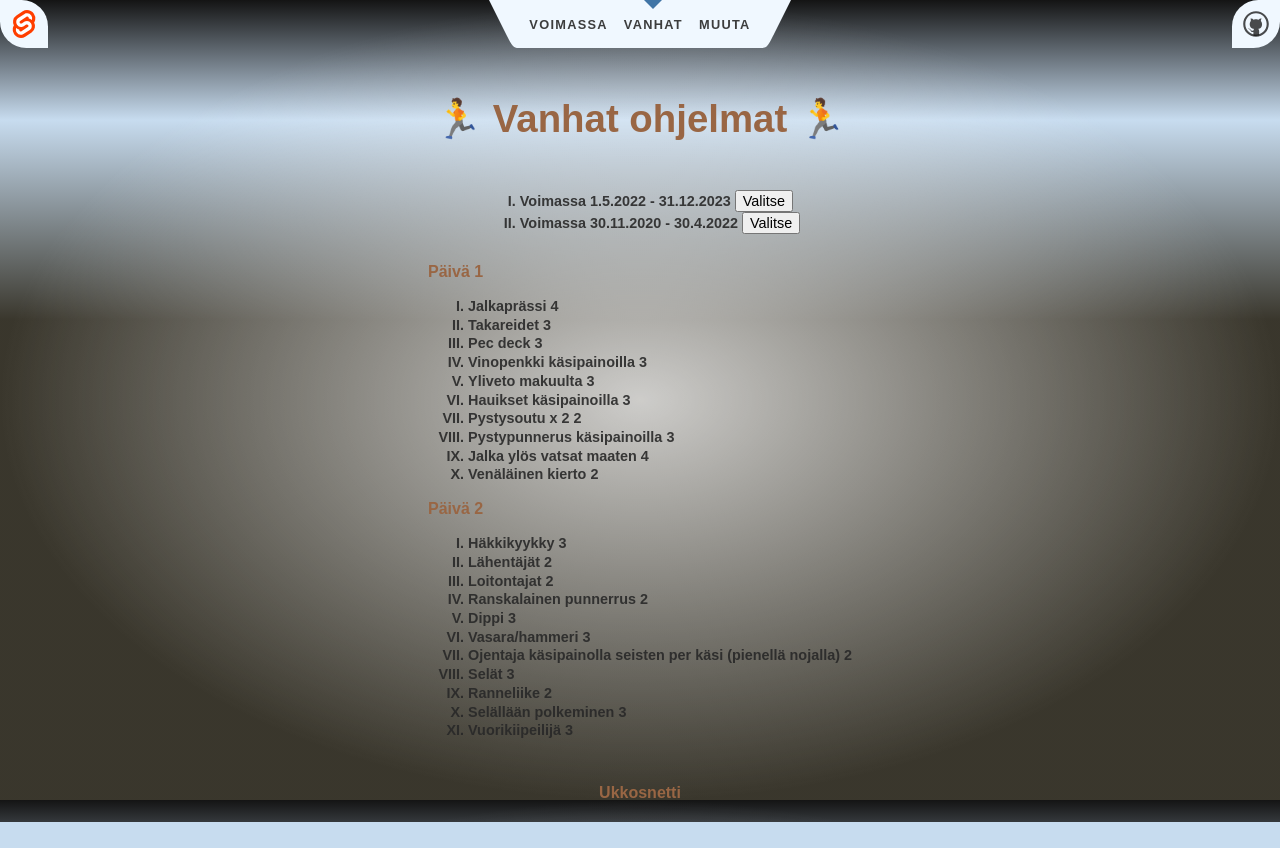
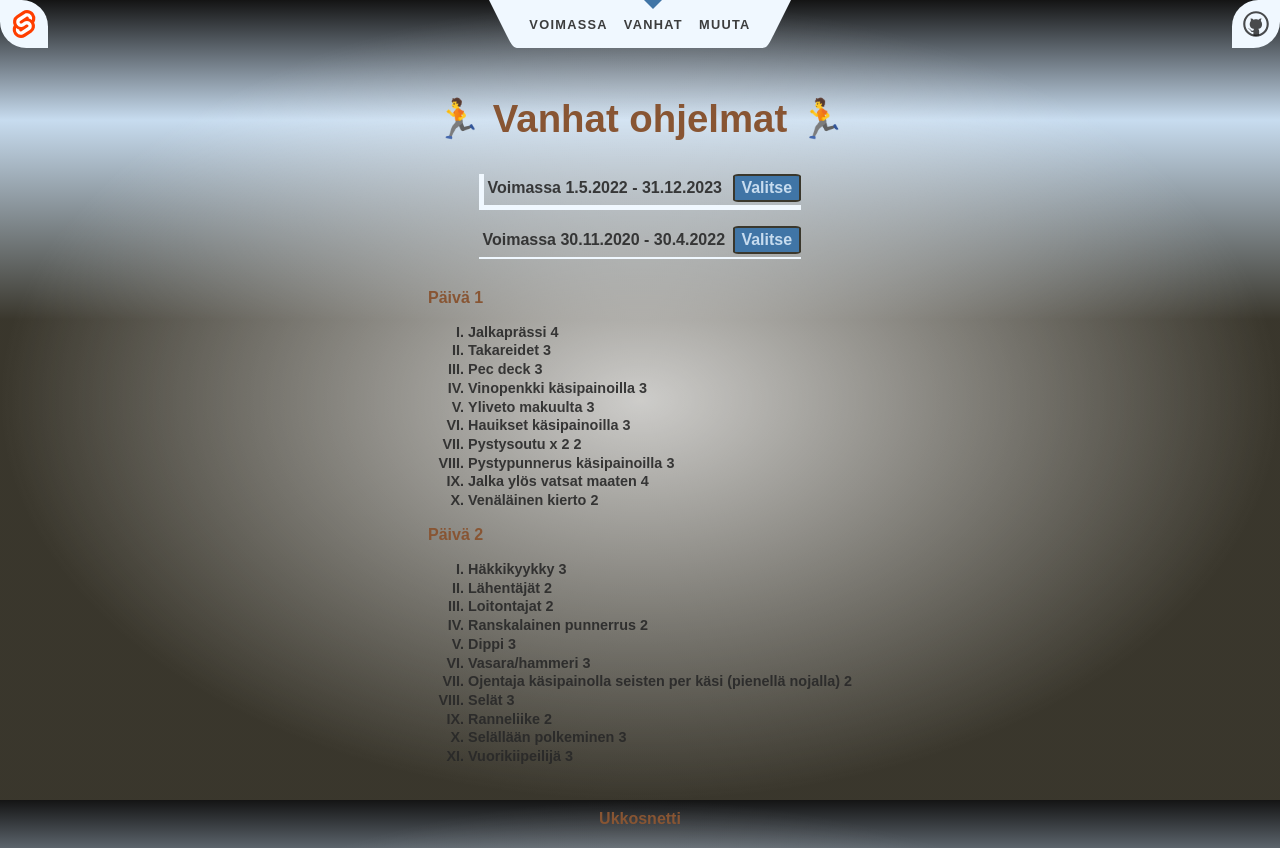
Before and after one commit to Humakt83/gymprog, a SvelteKit app: page /programs in a window 1280 px wide. Before the commit the page ends 822 px from the top, so only its background shows below. Built offline with nearby package versions, Linux system fonts and the light colour scheme.

Commit message:
More styling

```diff
--- a/src/routes/+page.svelte
+++ b/src/routes/+page.svelte
@@ -25,7 +25,6 @@
 	section {
 		display: flex;
 		flex-direction: column;
-		justify-content: center;
 		align-items: center;
 		flex: 0.6;
 	}
--- a/src/routes/programs/+page.svelte
+++ b/src/routes/programs/+page.svelte
@@ -21,17 +21,14 @@
 	</h1>
 
 	<div>
-        <ol>
-            {#each programs as prog}
-			<li>
-                Voimassa {prog.periodStart} - {prog.periodEnd}
+        {#each programs as prog}
+			<div class={`program ${prog == selectedProgram ? 'program--active' : ''}`}>
+                <span>Voimassa {prog.periodStart} - {prog.periodEnd}</span>
                 <button on:click={() => setSelectedProgram(prog)}>
                     Valitse
                 </button>
-            </li>
-		{/each}
-        </ol>
-
+            </div>
+        {/each}
 	</div>
 
     <Program program={selectedProgram?.program}></Program>
@@ -42,10 +39,30 @@
 	section {
 		display: flex;
 		flex-direction: column;
-		justify-content: center;
 		align-items: center;
 		flex: 0.6;
 	}
+
+    .program {
+        display: flex;
+        flex-direction: row;
+        column-gap: 0.5rem;
+        justify-content: space-between;
+        align-items: baseline;
+        margin-bottom: 1rem;
+        padding-left: 3px;
+        padding-bottom: 3px;
+        border-bottom: 2px solid aliceblue;
+    }
+
+    .program--active {
+        border-bottom: 5px solid aliceblue;
+        border-left: 5px solid aliceblue;
+    }
+
+    .program span {
+        font-weight: bolder;
+    }
 
 	h1 {
 		width: 100%;
--- a/src/routes/styles.css
+++ b/src/routes/styles.css
@@ -7,7 +7,7 @@
 	--color-bg-0: rgb(20, 20, 20);
 	--color-bg-1: hsl(209, 56%, 86%);
 	--color-bg-2: hsl(46, 13%, 20%);
-	--color-theme-1: #996644;
+	--color-theme-1: #885533;
 	--color-theme-2: #4075a6;
 	--color-text: rgba(40, 40, 40, 0.9);
 	--column-width: 42rem;
@@ -97,10 +97,21 @@ input,
 button {
 	font-size: inherit;
 	font-family: inherit;
+	background-color: var(--color-theme-2);
+	color: var(--color-bg-1);
+	border-radius: 8%;
+	box-shadow: none;
+	font-weight: 600;
+	padding: 0.2rem 0.4rem;
+	border: 2px solid var(--color-bg-2);
 }
 
 button:focus:not(:focus-visible) {
 	outline: none;
+}
+
+button:focus, button:hover {
+	background-color: var(--color-bg-2);
 }
 
 @media (min-width: 720px) {
```
